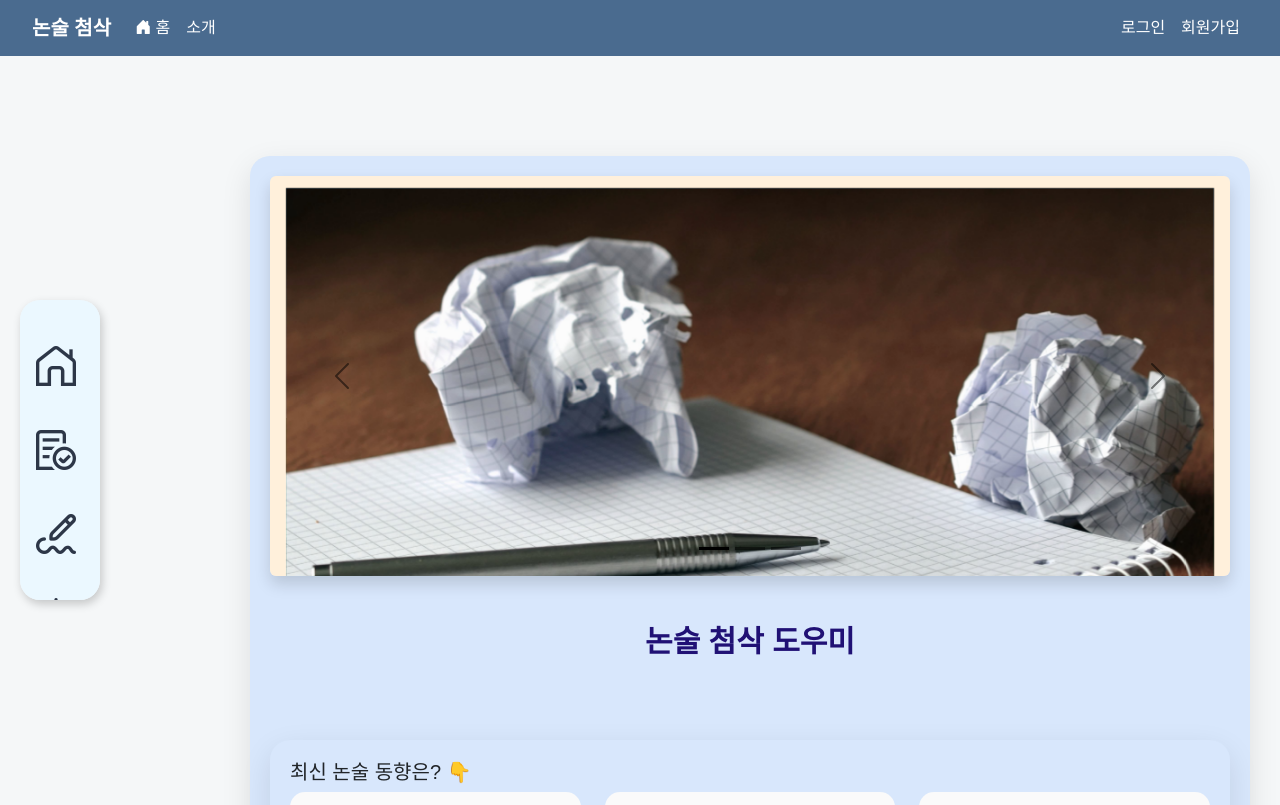
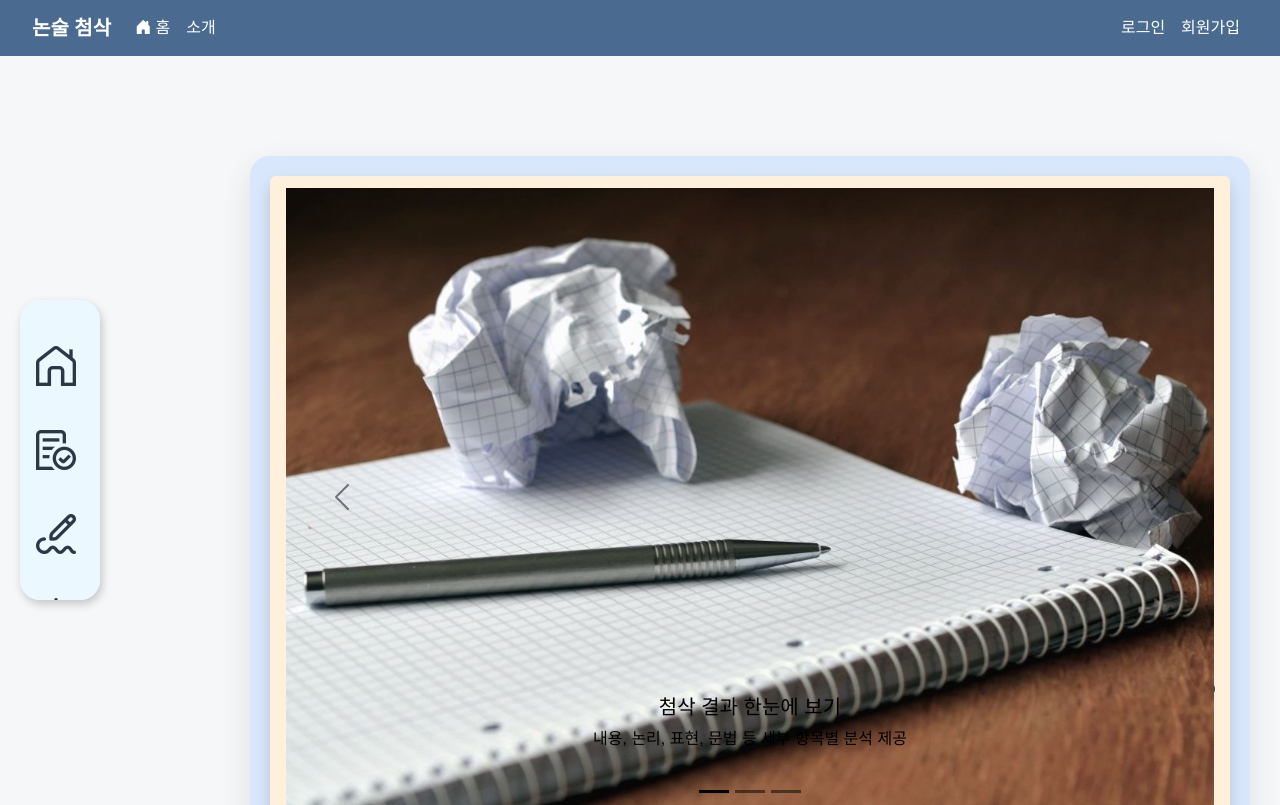
Before and after one commit to NK991118/SKN14-4th-5Team, a Django app: page / in a window 1280 px wide. Shown: the top 805 px of the page. Run offline with Django 5.2, Linux system fonts and the light colour scheme; some libraries are stand-ins or nearby versions.

Commit message:
Feat: LeeNakyung 이미지 변경 및 small update

```diff
--- a/LeeNakyung/fourth_project/static/css/style.css
+++ b/LeeNakyung/fourth_project/static/css/style.css
@@ -159,7 +159,6 @@ h1 {
 }
 
 .carousel-item {
-    height: 400px; /* 전체 슬라이드 높이 고정 */
     overflow: hidden; /* 넘치는 이미지 잘라냄 */
 }
 
@@ -169,18 +168,12 @@ h1 {
     object-fit: cover; /* 비율 유지 */
 }
 
-
 /* 캐러셀 내부 링크는 hover 효과 제거 */
 .carousel .login-required:hover {
     background-color: transparent !important;
     color: inherit !important;
     text-decoration: none !important;
 }
-
-.carousel-inner {
-    transition: transform 0.6s ease;
-}
-
 
 .footer {
     background-color: white;
--- a/LeeNakyung/fourth_project/templates/app/index.html
+++ b/LeeNakyung/fourth_project/templates/app/index.html
@@ -44,7 +44,7 @@
         <div class="carousel-item active" data-bs-interval="5000">
             <a href="{% url 'app:02_my_answer' %}" class="login-required">
                 <div class="carousel-slide-overlay">
-                    <img src="{% static 'images/note.jpeg' %}" class="d-block w-100" alt="슬라이드1">
+                    <img src="{% static 'images/note.jpg' %}" class="d-block w-100" alt="슬라이드1">
                     <div class="carousel-caption d-none d-md-block">
                         <h5>첨삭 결과 한눈에 보기</h5>
                         <p>내용, 논리, 표현, 문법 등 세부 항목별 분석 제공</p>
```
Also changed, not shown: LeeNakyung/fourth_project/static/images/ai.jpg, LeeNakyung/fourth_project/static/images/note.jpeg (deleted), LeeNakyung/fourth_project/static/images/note.jpg (added), LeeNakyung/fourth_project/static/images/university.jpg.
